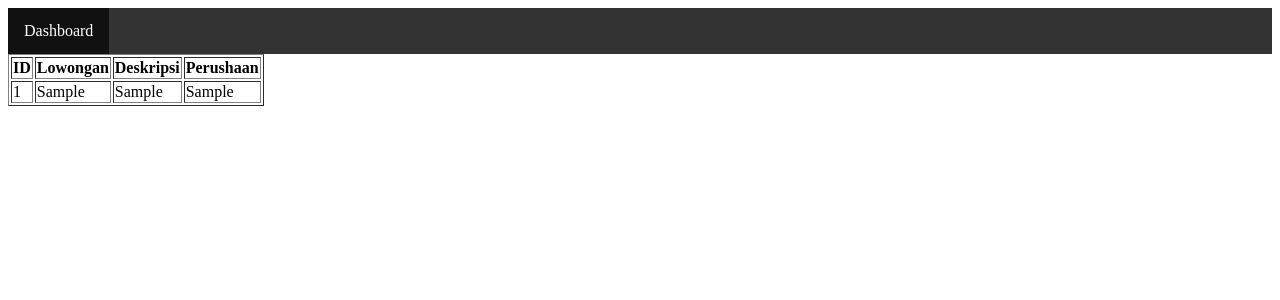
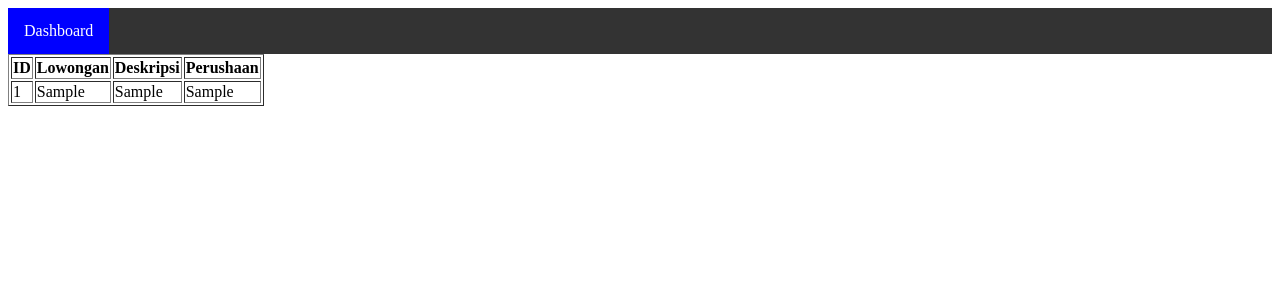
Before and after one commit to zuckclaw/php-mvc-daftarpekerjaan, a PHP site: page / in a window 1280 px wide, with the pointer over the restyled element. Shown: the top 300 px of the page. Run offline with PHP 8.4, Linux system fonts and the light colour scheme; tables that the repository leaves empty or names only in its code hold one stand-in row (values such as "Sample post").

Commit message:
adjust style

```diff
--- a/view/utils/pekerjaan.utils.php
+++ b/view/utils/pekerjaan.utils.php
@@ -24,6 +24,6 @@
     }
 
     li a:hover {
-        background-color: #111;
+        background-color: blue;
     }
 </style>
```
